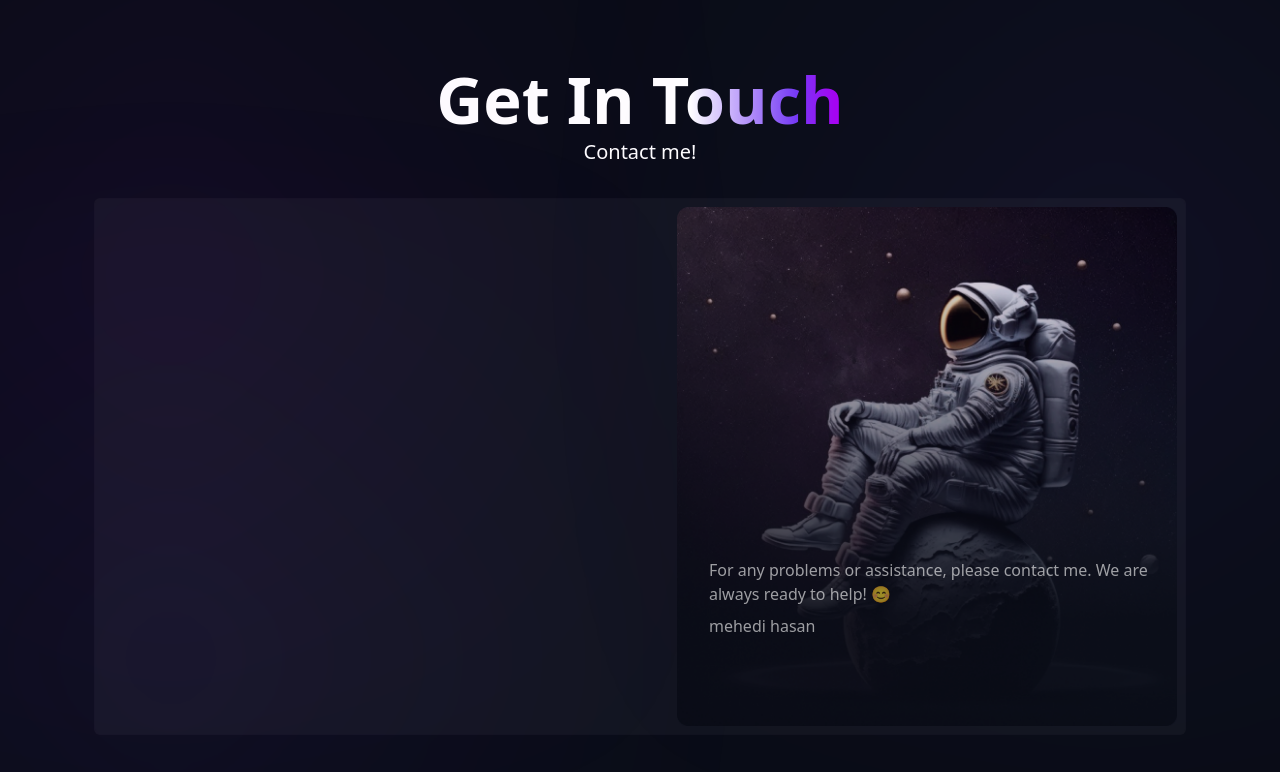
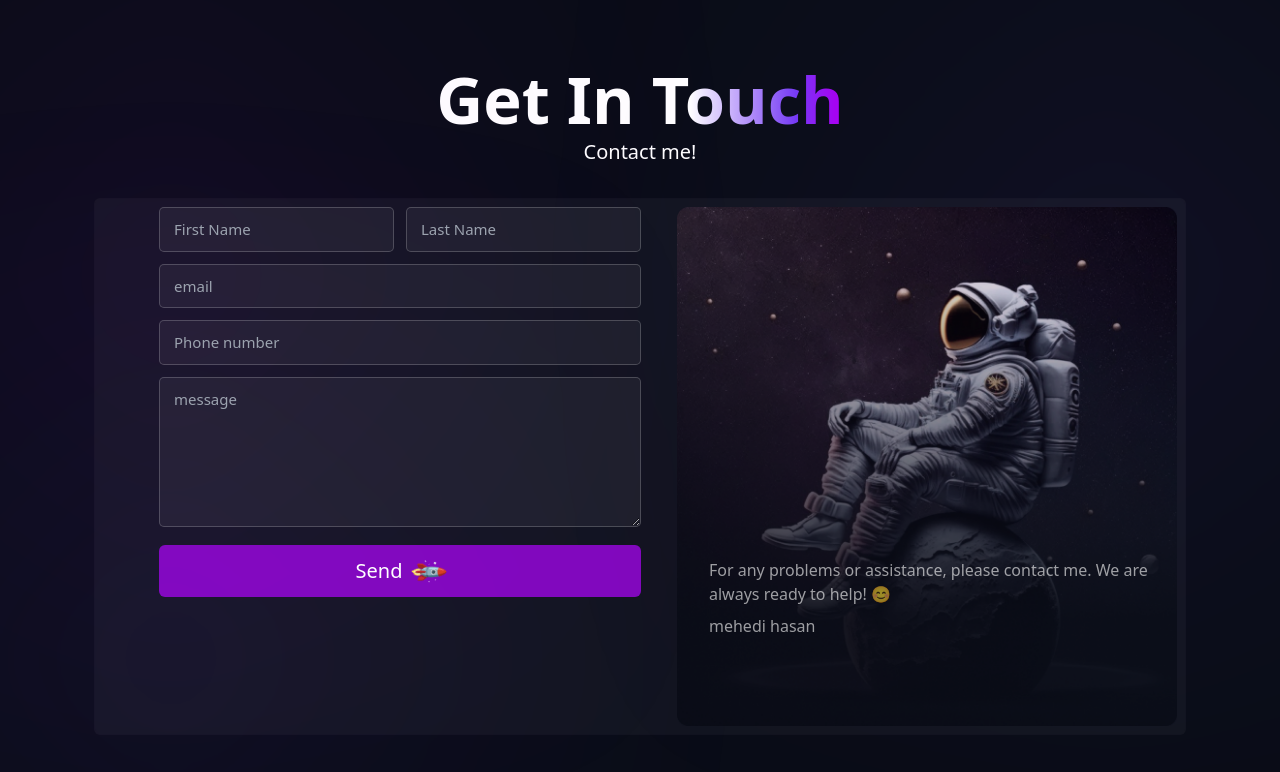
Before and after one commit to mehediweb01/contact-form, a Next.js app: page / in a window 1280 px wide. Shown: the top 772 px of the page. Built offline with nearby package versions, Linux system fonts and the light colour scheme.

Commit message:
input filed done

```diff
--- a/src/app/page.tsx
+++ b/src/app/page.tsx
@@ -1,10 +1,10 @@
-import { Header } from "@/components";
+import { Header, InputForm } from "@/components";
 import Image from "next/image";
 import React from "react";
 
 const page = () => {
   return (
-    <div className="bg-background min-h-screen ">
+    <div className="bg-background min-h-screen text-foreground ">
       <div className="py-[67px] space-y-8">
         <Header />
         <div className=" bg-[#FFFFFF0A] w-full max-w-[1092px] mx-auto flex flex-col sm:flex-row justify-between items-start gap-5 border border-[#0A0D170D] rounded-md relative">
@@ -12,7 +12,9 @@ const page = () => {
           <div className="size-[152px] bg-secondary absolute bottom-0 left-0 rounded-full blur-[200px]" />
           <div className="size-[152px] bg-secondary absolute top-0 right-0 rounded-full blur-[200px]" />
           {/* left side */}
-          <div></div>
+          <div className=" relative ms-14 p-2">
+            <InputForm />
+          </div>
           {/* right side */}
           <div className="w-full max-w-[516px] relative">
             <Image
--- /dev/null
+++ b/src/components/InputForm.tsx
@@ -0,0 +1,25 @@
+import React from "react";
+import { Input, Textarea } from "./input";
+
+export const InputForm = () => {
+  return (
+    <form className="w-full space-y-3">
+      <div className="flex justify-center items-center gap-3">
+        <Input type="text" placeholder="First Name" required />
+        <Input type="text" placeholder="Last Name" required />
+      </div>
+      <Input type="email" placeholder="email" required />
+      <Input type="number" placeholder="Phone number" required />
+      <Textarea placeholder="message" required />
+      <button
+        type="submit"
+        className="w-full py-3 text-white bg-primary/75 rounded-md hover:bg-secondary/80 transition-all duration-300 text-xl flex gap-3 justify-center items-center"
+      >
+        Send{" "}
+        <span className="rotate-45 block text-2xl leading-none tracking-normal">
+          🚀
+        </span>
+      </button>
+    </form>
+  );
+};
--- a/src/components/index.ts
+++ b/src/components/index.ts
@@ -1 +1,2 @@
 export * from "./Header";
+export * from "./InputForm"
--- /dev/null
+++ b/src/components/input.tsx
@@ -0,0 +1,29 @@
+import React, { FC, InputHTMLAttributes, TextareaHTMLAttributes } from "react";
+
+type IInputProps = InputHTMLAttributes<HTMLInputElement>;
+type ITextareaProps = TextareaHTMLAttributes<HTMLTextAreaElement>;
+
+const inputClass =
+  "w-full rounded-[5px] bg-[#FFFFFF0D] border border-[#FFFFFF33] py-3 px-3.5 text-[15px] tracking-[-1%] leading-[18.5px] text-[#FFFFFF99] focus:outline-none focus:border-secondary";
+
+export const Input: FC<IInputProps> = (props) => {
+  const { type, placeholder, ...others } = props;
+  return (
+    <input
+      {...others}
+      type={type}
+      placeholder={placeholder}
+      className={inputClass}
+    />
+  );
+};
+export const Textarea: FC<ITextareaProps> = (props) => {
+  const { placeholder, ...others } = props;
+  return (
+    <textarea
+      {...others}
+      placeholder={placeholder}
+      className={`${inputClass} h-[150px]`}
+    />
+  );
+};
```
